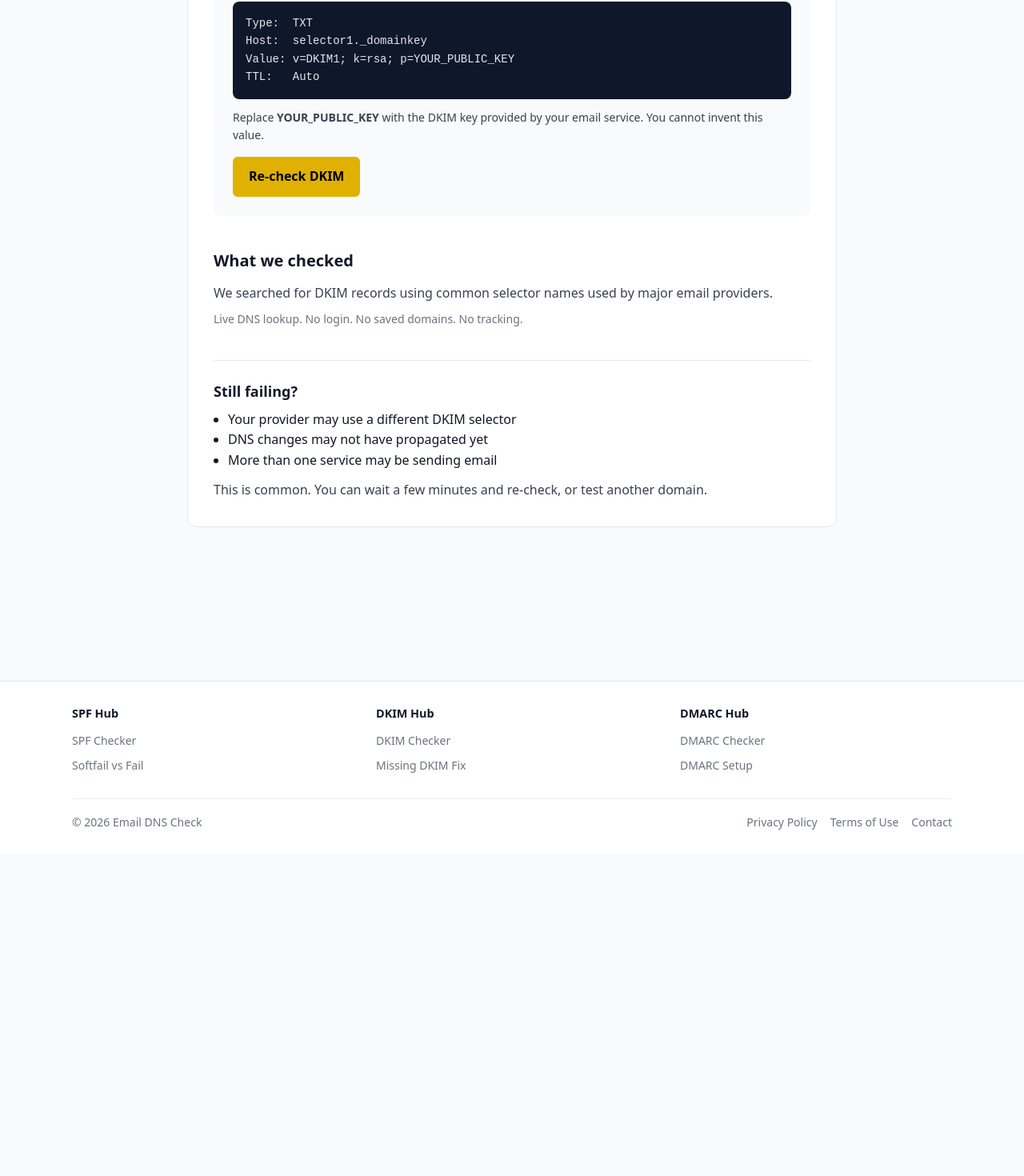
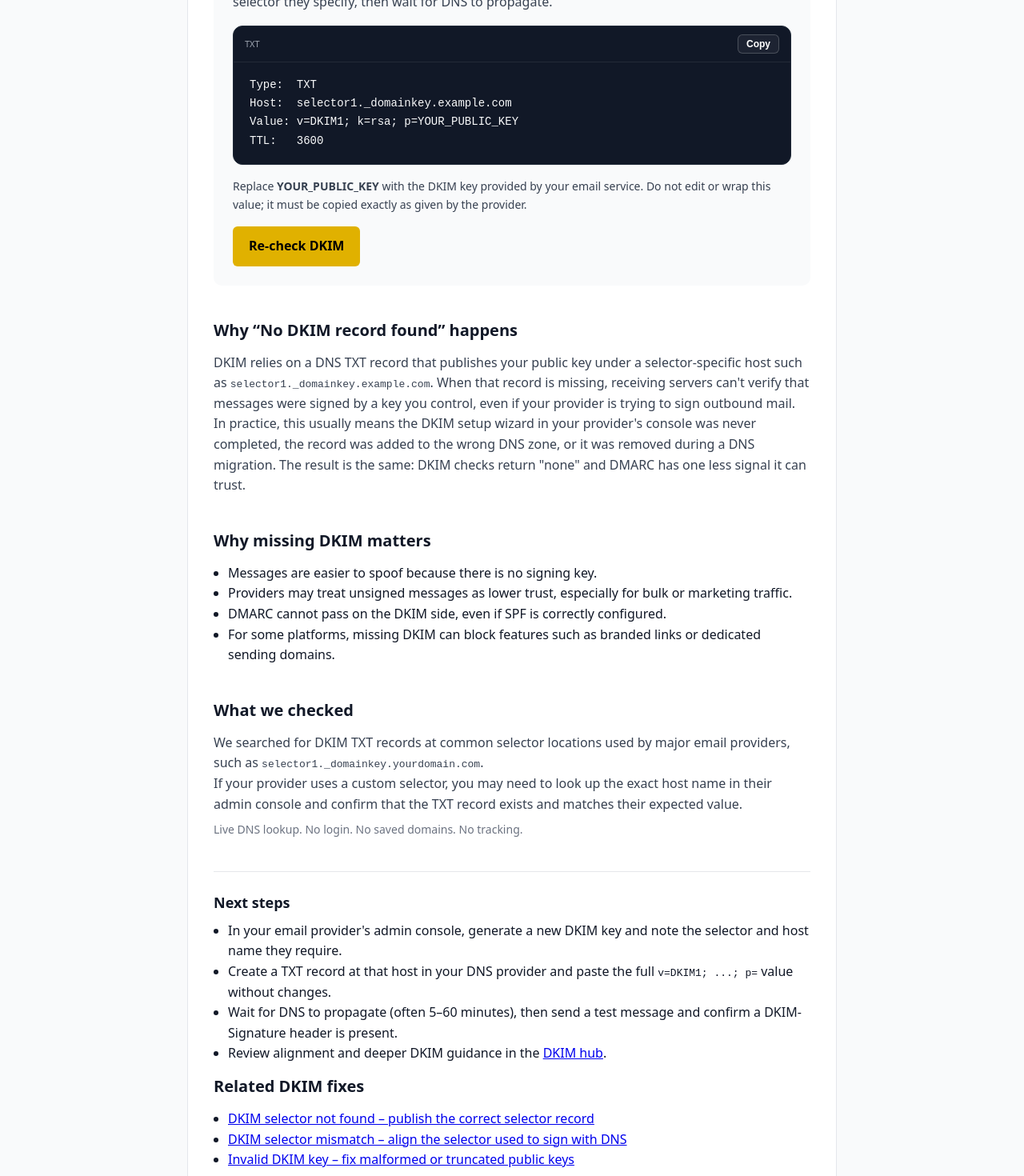
Before and after one commit to thetimecabinets/email-auth-checker, a Next.js app: page /dkim/no-dkim-record-found in a window 1280 px wide. Shown: the part 460-1930 px from the top of the page at 80% size. Before the commit the page ends 1527 px from the top, so only its background shows below. Built offline with nearby package versions, Linux system fonts and the light colour scheme.

Commit message:
Backup before converting wrapper pages to standalone pages

```diff
--- a/app/dkim/no-dkim-record-found/page.tsx
+++ b/app/dkim/no-dkim-record-found/page.tsx
@@ -1,4 +1,5 @@
 import Link from "next/link";
+import CodeBlock from "../../components/CodeBlock";
 
 export const metadata = {
   title: "No DKIM Record Found – Fix DKIM in 1 Minute",
@@ -21,19 +22,23 @@ export default function NoDkimRecordFoundPage() {
         <div style={styles.fixBox}>
           <h2 style={styles.sectionTitle}>One-Minute Fix</h2>
           <p style={styles.text}>
-            Add a DKIM record generated by your email provider.
+            Add a DKIM TXT record generated by your email provider at the exact
+            host name and selector they specify, then wait for DNS to
+            propagate.
           </p>
 
-          <pre style={styles.code}>
-{`Type:  TXT
-Host:  selector1._domainkey
+          <CodeBlock
+            language="TXT"
+            code={`Type:  TXT
+Host:  selector1._domainkey.example.com
 Value: v=DKIM1; k=rsa; p=YOUR_PUBLIC_KEY
-TTL:   Auto`}
-          </pre>
+TTL:   3600`}
+          />
 
           <p style={styles.note}>
             Replace <strong>YOUR_PUBLIC_KEY</strong> with the DKIM key provided
-            by your email service. You cannot invent this value.
+            by your email service. Do not edit or wrap this value; it must be
+            copied exactly as given by the provider.
           </p>
 
           <Link href="/" style={styles.button}>
@@ -41,30 +46,105 @@ TTL:   Auto`}
           </Link>
         </div>
 
+        <div style={styles.infoBox}>
+          <h2 style={styles.sectionTitle}>Why “No DKIM record found” happens</h2>
+          <p style={styles.text}>
+            DKIM relies on a DNS TXT record that publishes your public key under
+            a selector-specific host such as{" "}
+            <code>selector1._domainkey.example.com</code>. When that record is
+            missing, receiving servers can&apos;t verify that messages were
+            signed by a key you control, even if your provider is trying to sign
+            outbound mail.
+          </p>
+          <p style={styles.text}>
+            In practice, this usually means the DKIM setup wizard in your
+            provider&apos;s console was never completed, the record was added to
+            the wrong DNS zone, or it was removed during a DNS migration. The
+            result is the same: DKIM checks return &quot;none&quot; and DMARC
+            has one less signal it can trust.
+          </p>
+        </div>
+
+        <div style={styles.infoBox}>
+          <h2 style={styles.sectionTitle}>Why missing DKIM matters</h2>
+          <ul style={styles.list}>
+            <li>Messages are easier to spoof because there is no signing key.</li>
+            <li>
+              Providers may treat unsigned messages as lower trust, especially
+              for bulk or marketing traffic.
+            </li>
+            <li>
+              DMARC cannot pass on the DKIM side, even if SPF is correctly
+              configured.
+            </li>
+            <li>
+              For some platforms, missing DKIM can block features such as
+              branded links or dedicated sending domains.
+            </li>
+          </ul>
+        </div>
+
         {/* What we checked */}
         <div style={styles.infoBox}>
           <h2 style={styles.sectionTitle}>What we checked</h2>
           <p style={styles.text}>
-            We searched for DKIM records using common selector names used by
-            major email providers.
+            We searched for DKIM TXT records at common selector locations used
+            by major email providers, such as{" "}
+            <code>selector1._domainkey.yourdomain.com</code>.
+          </p>
+          <p style={styles.text}>
+            If your provider uses a custom selector, you may need to look up the
+            exact host name in their admin console and confirm that the TXT
+            record exists and matches their expected value.
           </p>
           <p style={styles.trust}>
             Live DNS lookup. No login. No saved domains. No tracking.
           </p>
         </div>
 
-        {/* Still failing */}
+        {/* Next steps */}
         <div style={styles.escapeBox}>
-          <h3 style={styles.escapeTitle}>Still failing?</h3>
+          <h3 style={styles.escapeTitle}>Next steps</h3>
           <ul style={styles.list}>
-            <li>Your provider may use a different DKIM selector</li>
-            <li>DNS changes may not have propagated yet</li>
-            <li>More than one service may be sending email</li>
+            <li>
+              In your email provider&apos;s admin console, generate a new DKIM
+              key and note the selector and host name they require.
+            </li>
+            <li>
+              Create a TXT record at that host in your DNS provider and paste
+              the full <code>v=DKIM1; ...; p=</code> value without changes.
+            </li>
+            <li>
+              Wait for DNS to propagate (often 5–60 minutes), then send a test
+              message and confirm a DKIM-Signature header is present.
+            </li>
+            <li>
+              Review alignment and deeper DKIM guidance in the{" "}
+              <Link href="/dkim">DKIM hub</Link>.
+            </li>
           </ul>
-          <p style={styles.text}>
-            This is common. You can wait a few minutes and re-check, or test
-            another domain.
-          </p>
+        </div>
+
+        {/* Related fixes */}
+        <div style={styles.infoBox}>
+          <h2 style={styles.sectionTitle}>Related DKIM fixes</h2>
+          <ul style={styles.list}>
+            <li>
+              <Link href="/dkim/dkim-selector-not-found">
+                DKIM selector not found – publish the correct selector record
+              </Link>
+            </li>
+            <li>
+              <Link href="/dkim/dkim-selector-mismatch">
+                DKIM selector mismatch – align the selector used to sign with DNS
+              </Link>
+            </li>
+            <li>
+              <Link href="/dkim/invalid-dkim-key">
+                Invalid DKIM key – fix malformed or truncated public keys
+              </Link>
+            </li>
+          </ul>
         </div>
       </section>
     </main>
```
Also changed, not shown: app/spf/no-spf-record-found/page.tsx (+43 -25 lines).
